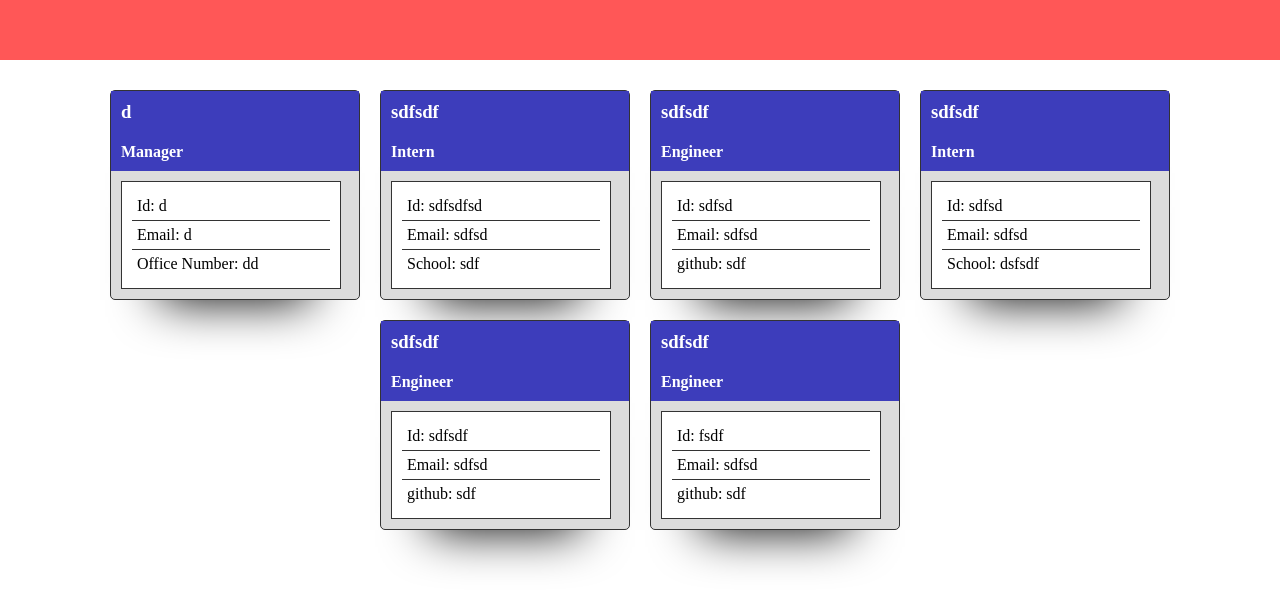
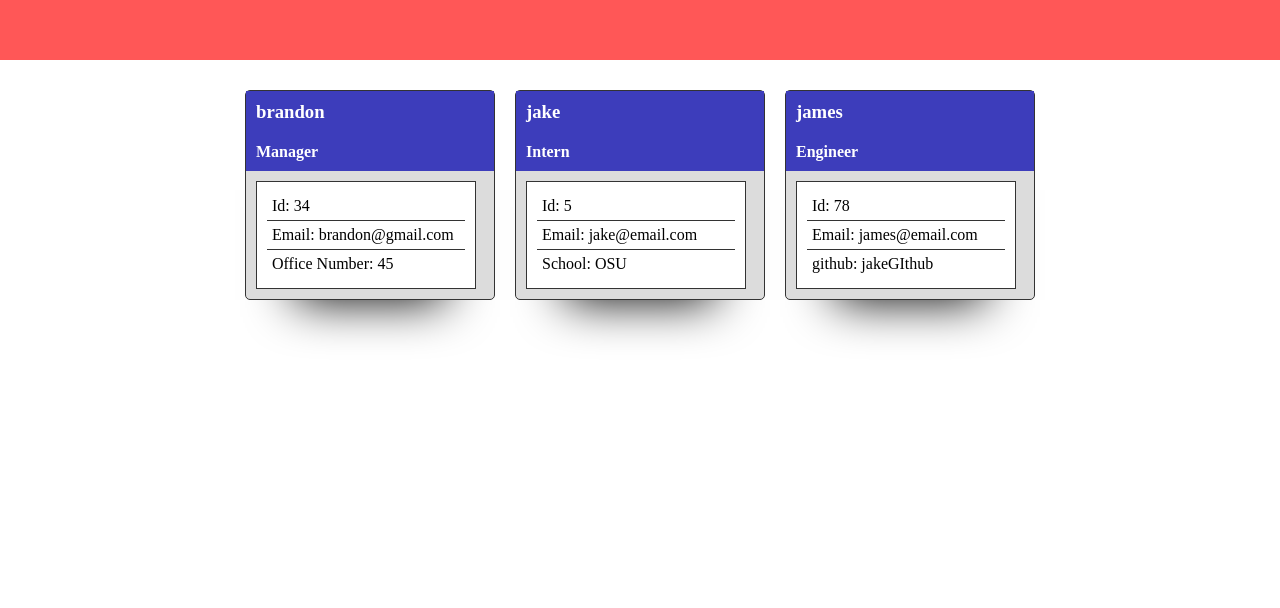
Before and after one commit to bHutchingson/team-profile-generator, a website: page index.html in a window 1280 px wide. Shown: the part 60-668 px from the top of the page. Drawn offline with Linux system fonts and the light colour scheme.

Commit message:
updated readme

```diff
--- a/index.html
+++ b/index.html
@@ -11,52 +11,28 @@
     <header><h1>My Team</h1></header>
     <section class='container'><div class='employee-card'>
         <div class='employee-name-role'>
-            <h3>d</h3>
+            <h3>brandon</h3>
             <h4>Manager</h4>
         </div>
         <div class='employee-info'>
-            <p class='id'>Id: d</p>
-            <p class='email'>Email: d</p><p>Office Number: dd</p></div>
+            <p class='id'>Id: 34</p>
+            <p class='email'>Email: brandon@gmail.com</p><p>Office Number: 45</p></div>
         </div><div class='employee-card'>
         <div class='employee-name-role'>
-            <h3>sdfsdf</h3>
+            <h3>jake</h3>
             <h4>Intern</h4>
         </div>
         <div class='employee-info'>
-            <p class='id'>Id: sdfsdfsd</p>
-            <p class='email'>Email: sdfsd</p><p>School: sdf</p></div>
+            <p class='id'>Id: 5</p>
+            <p class='email'>Email: jake@email.com</p><p>School: OSU</p></div>
         </div><div class='employee-card'>
         <div class='employee-name-role'>
-            <h3>sdfsdf</h3>
+            <h3>james</h3>
             <h4>Engineer</h4>
         </div>
         <div class='employee-info'>
-            <p class='id'>Id: sdfsd</p>
-            <p class='email'>Email: sdfsd</p><p>github: sdf</p></div>
-        </div><div class='employee-card'>
-        <div class='employee-name-role'>
-            <h3>sdfsdf</h3>
-            <h4>Intern</h4>
-        </div>
-        <div class='employee-info'>
-            <p class='id'>Id: sdfsd</p>
-            <p class='email'>Email: sdfsd</p><p>School: dsfsdf</p></div>
-        </div><div class='employee-card'>
-        <div class='employee-name-role'>
-            <h3>sdfsdf</h3>
-            <h4>Engineer</h4>
-        </div>
-        <div class='employee-info'>
-            <p class='id'>Id: sdfsdf</p>
-            <p class='email'>Email: sdfsd</p><p>github: sdf</p></div>
-        </div><div class='employee-card'>
-        <div class='employee-name-role'>
-            <h3>sdfsdf</h3>
-            <h4>Engineer</h4>
-        </div>
-        <div class='employee-info'>
-            <p class='id'>Id: fsdf</p>
-            <p class='email'>Email: sdfsd</p><p>github: sdf</p></div>
+            <p class='id'>Id: 78</p>
+            <p class='email'>Email: james@email.com</p><p>github: jakeGIthub</p></div>
         </div>
         </div>
         </body>
```
Also changed, not shown: README.md, assets/screenshot.png (added).
